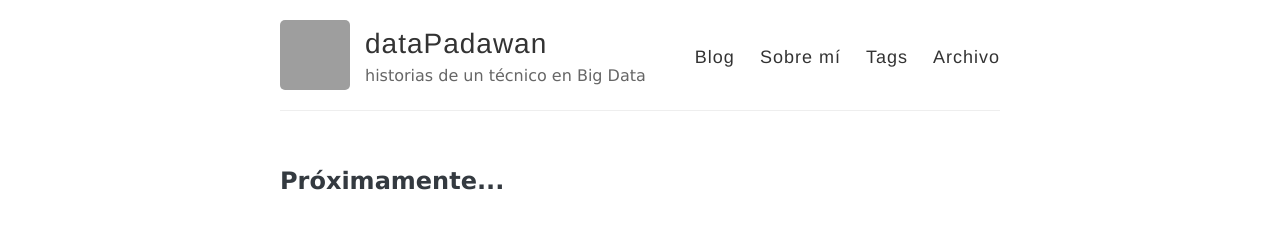
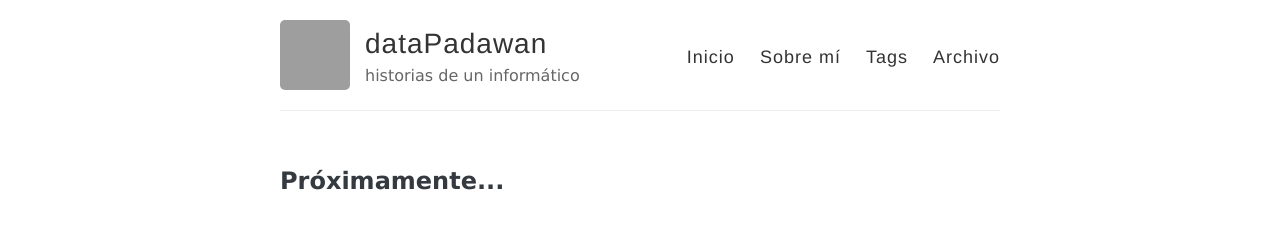
Before and after one commit to ialejandro/datapadawan.website, a Jekyll site: the page built from index.html, in a window 1280 px wide. Shown: the top 240 px of the page. Built offline with Jekyll 4.4.1, drawn with Linux system fonts in a browser that asks for light colours; the list of posts is cut into pages by our own code; grey boxes are pictures that could not be loaded.

Commit message:
update desc

```diff
--- a/_config.yml
+++ b/_config.yml
@@ -3,7 +3,7 @@
 name: dataPadawan
 
 # Short bio or description (displayed in the header)
-description: historias de un técnico en Big Data
+description: historias de un informático
 
 # Flags below are optional
 # URL of your avatar or profile pic (you could use your GitHub profile pic)
@@ -13,10 +13,10 @@ avatar: https://avatars3.githubusercontent.com/u/14978633
 # and URL Link(e.g. 'Theme' tab below) tabs. If you don't need one, just delete
 # it from the list(Delete '- name: ' and 'url: ', too!)
 navigation:
-  - name: Blog
+  - name: Inicio
     url: /
   - name: Sobre mí
-    url: /sobre-mi
+    url: https://ialejandro.rocks
   - name: Tags
     url: /tags
   - name: Archivo
@@ -29,7 +29,7 @@ paginate: 5
 footer-links:
   behance: # https://www.behance.net/<username>
   dribbble:
-  email: hello@datapadawan.com
+  email: hello@ialejandro.rocks
   facebook:
   flickr:
   github: ialejandro
```
Also changed, not shown: about.md (deleted, +0 -5 lines).
